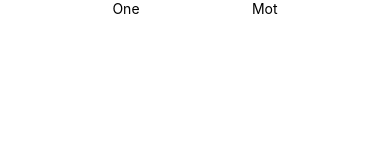
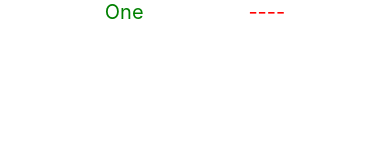
Before and after one commit to phamtanphat/Reactnative03082020, a React Native app: screen / in a window 390 px wide. Shown: the top 160 px of the page. Built offline with nearby package versions, Linux system fonts and the light colour scheme.

Commit message:
xu ly dieu kien hien thi view

```diff
--- a/src/screen/MainScreen.js
+++ b/src/screen/MainScreen.js
@@ -3,13 +3,25 @@ import { Text, View , StyleSheet} from 'react-native'
 import Box from '../components/Box'
 
 export default class MainScreen extends Component {
+
+    showVn = (word) => {
+        if(word.isMemorized){
+            return(
+                <Text style={styles.textVn}>----</Text>
+            )
+        }else{
+            return(
+                <Text style={styles.textVn}>{word.vn}</Text>
+            )
+        }
+    }
     render() {
-        const word = {id : 1 , en : 'One' , vn : 'Mot'}
+        const word = {id : 1 , en : 'One' , vn : 'Mot' , isMemorized : true}
         return (
             <View style={styles.container}>
                 <View style={styles.groupText}>
-                    <Text>{word.en}</Text>
-                    <Text>{word.vn}</Text>
+                    <Text style={styles.textEn}>{word.en}</Text>
+                    {this.showVn(word)}
                 </View>
 
             </View>
@@ -23,5 +35,13 @@ const styles = StyleSheet.create({
     groupText : {
         flexDirection : 'row',
         justifyContent : 'space-evenly'
+    },
+    textEn : {
+        color : 'green',
+        fontSize : 20
+    },
+    textVn : {
+        color : 'red',
+        fontSize : 20
     }
 })
```
